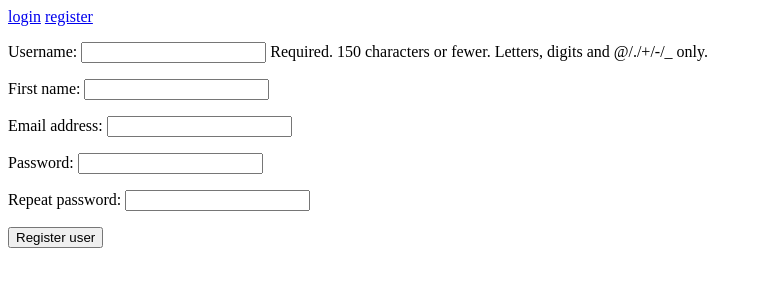
After one commit to belovmd/dj-summer-2020, a Django app: page /register/ in a window 1280 px wide. The commit adds this page. Shown: the top 300 px of the page, without its empty margins (0-759 px from the left). Run offline with Django 3.2, Linux system fonts and the light colour scheme.

Commit message:
Add user registration

```diff
--- a/lesson/forms.py
+++ b/lesson/forms.py
@@ -1,6 +1,6 @@
 from django import forms
 from . import models
-
+from django.contrib.auth.models import User
 
 class EmailMaterialForm(forms.Form):
     name = forms.CharField(max_length=255)
@@ -24,3 +24,21 @@ class CommentForm(forms.ModelForm):
     class Meta:
         model = models.Comment
         fields = ('name', 'email', 'body')
+
+
+class UserRegistrationForm(forms.ModelForm):
+
+    password = forms.CharField(label='Password',
+                               widget=forms.PasswordInput)
+    password2 = forms.CharField(label='Repeat password',
+                               widget=forms.PasswordInput)
+
+    class Meta:
+        model = User
+        fields = ('username', 'first_name', 'email')
+
+    def clean_password2(self):
+        cd = self.cleaned_data
+        if cd['password'] != cd ['password2']:
+            raise forms.ValidationError("passwords don't match")
+        return cd['password']
--- a/lesson/templates/base.html
+++ b/lesson/templates/base.html
@@ -13,6 +13,7 @@
     <a href="{% url "lesson:profile" %}">Profile</a>
 {% else %}
      <a href="{% url "lesson:login" %}">login</a>
+     <a href="{% url "lesson:register" %}">register</a>
 {% endif %}
 
 {% block content %}
--- /dev/null
+++ b/lesson/templates/register.html
@@ -0,0 +1,11 @@
+{% extends "base.html" %}
+
+{% block title %} Create new user{% endblock %}
+
+{% block content %}
+<form action="." method="post">
+    {{ form.as_p }}
+    {% csrf_token %}
+    <input type="submit" value="Register user">
+</form>
+{% endblock %}
--- a/lesson/urls.py
+++ b/lesson/urls.py
@@ -35,6 +35,7 @@ urlpatterns = [
     ), name='password_reset_confirm'),
     path('reset/done/', auth_views.PasswordResetCompleteView.as_view(), name='password_reset_complete'),
     path('profile/', views.view_profile, name='profile'),
+    path('register/', views.register, name='register'),
 ]
 
 if settings.DEBUG:
--- a/lesson/views.py
+++ b/lesson/views.py
@@ -138,3 +138,21 @@ def user_login(request):
 @login_required
 def view_profile(request):
     return render(request, 'profile.html', {'user':request.user})
+
+
+def register(request):
+    if request.method == "POST":
+        user_form = forms.UserRegistrationForm(request.POST)
+        if user_form.is_valid():
+            new_user = user_form.save(commit=False)
+            new_user.set_password(
+                user_form.cleaned_data['password']
+            )
+            new_user.save()
+            models.Profile.objects.create(user=new_user,
+                                          photo='unknown.jpeg')
+            return render(request, 'complete_registration.html',
+                          {'new_user': new_user})
+    else:
+        user_form = forms.UserRegistrationForm()
+    return render(request, 'register.html', {'form': user_form})
```
Also changed, not shown: lesson/templates/complete_registration.html (added, +9 -0 lines).
